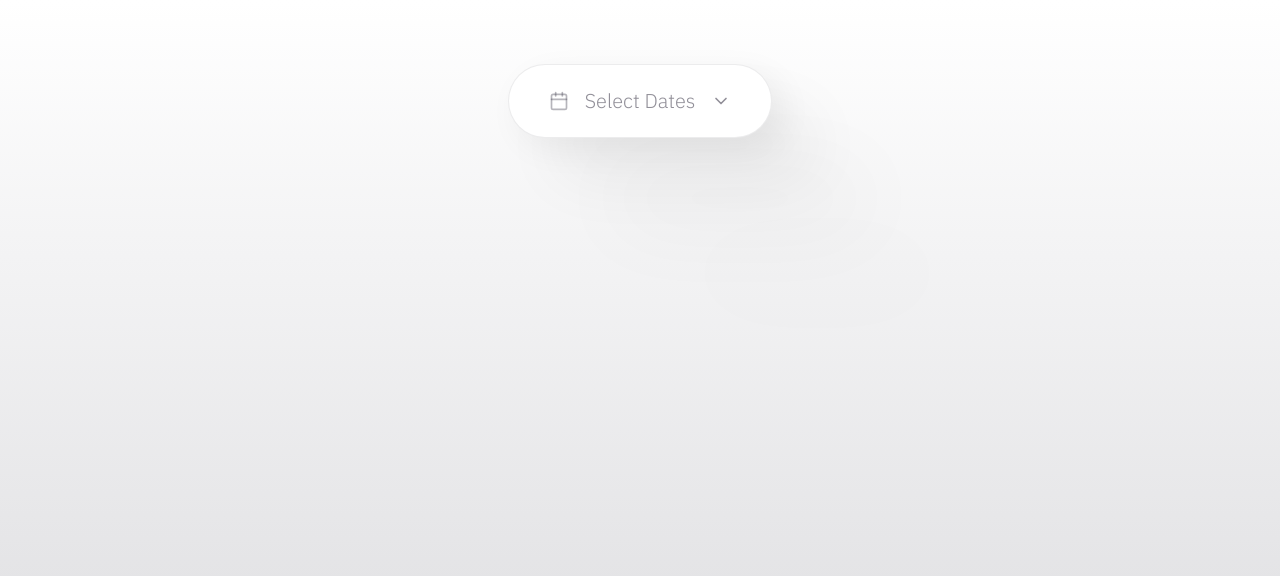
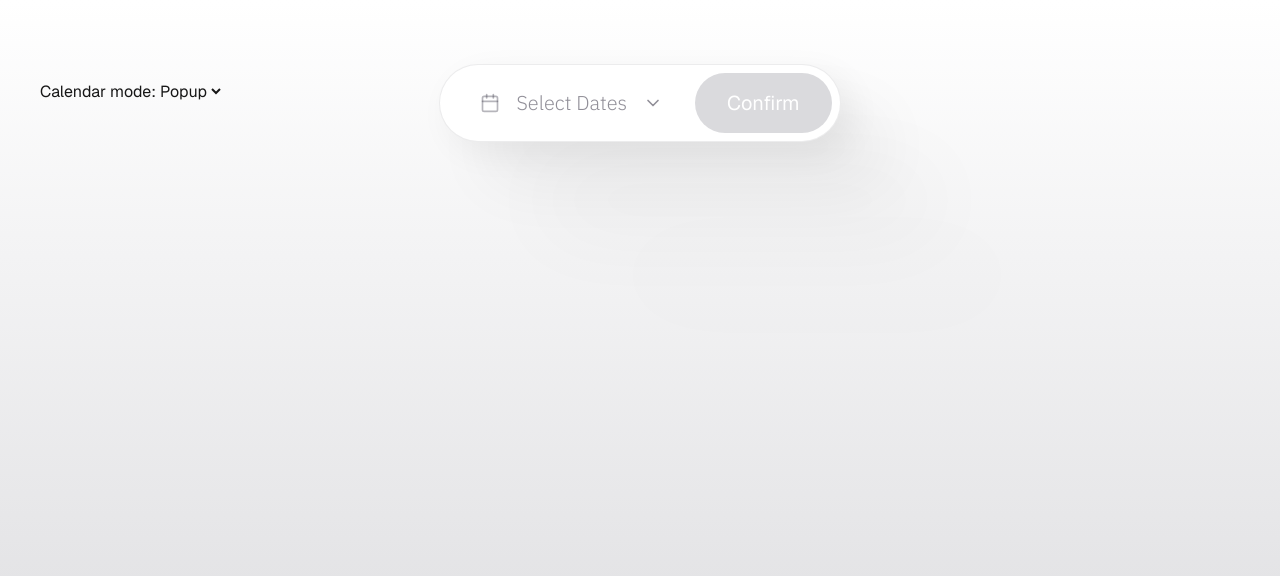
Before and after one commit to vjeran-zivkovic007/date-range-calendar, a Next.js app: page / in a window 1280 px wide. Shown: the top 576 px of the page. Built offline with nearby package versions, Linux system fonts and the light colour scheme.

Commit message:
Allow mode select on client side

```diff
--- a/app/page.tsx
+++ b/app/page.tsx
@@ -1,10 +1,10 @@
-import { Calendar } from "./ui/calendar";
+import { ClientCalendar } from "./ui/calendar/client-calendar";
 
 export default function Home() {
   return (
     <div className="font-sans items-center justify-items-center min-h-screen p-8 pb-20 gap-16 sm:p-20 bg-gradient-to-b from-[#FFFFFF] to-[#DADADD]">
       <main className="flex flex-col gap-[32px] row-start-2 items-center sm:items-start">
-        <Calendar mode='modal' />
+        <ClientCalendar />
       </main>
     </div>
   );
--- a/app/ui/calendar/calendar.tsx
+++ b/app/ui/calendar/calendar.tsx
@@ -20,14 +20,16 @@ export type ModeType = "popup" | "modal";
 
 export type CalendarProps = {
   mode: ModeType;
-  disabled?: DayPickerProps["disabled"];
+  disabledDates?: DayPickerProps["disabled"];
+  // availableDates: { date: Date, price?: number }[];
 };
 
 function onConfirm(selected: DateRange) {
   alert(`You selected ${formatDateRange(selected)}`);
+  // request to backend/database
 }
 
-export function Calendar({ mode, disabled }: CalendarProps) {
+export function Calendar({ mode, disabledDates }: CalendarProps) {
   const [selected, setSelected] = useState<DateRange | undefined>();
   const forceModal = useForceModal();
 
@@ -46,13 +48,13 @@ export function Calendar({ mode, disabled }: CalendarProps) {
         mode="range"
         selected={selected}
         onSelect={(range) => {
-          if (rangeIncludesDisabledDays(range, disabled)) {
+          if (rangeIncludesDisabledDays(range, disabledDates)) {
             alert("Range contains disabled dates!");
             return;
           }
           setSelected(range);
         }}
-        disabled={disabled}
+        disabled={disabledDates}
         className={mode === "popup" ? "p-4" : ""}
         footer={!forceModal && <Footer />}
       />
--- /dev/null
+++ b/app/ui/calendar/client-calendar.tsx
@@ -0,0 +1,33 @@
+"use client";
+
+import { useState } from "react";
+import { Calendar, ModeType } from "./calendar";
+
+export const ClientCalendar = () => {
+  const [mode, setMode] = useState<ModeType>("popup");
+
+  return (
+    <>
+      {renderModeSelector()}
+      <Calendar
+        mode={mode}
+        disabledDates={[
+          { before: new Date() },
+          { from: new Date(2025, 7, 13), to: new Date(2025, 7, 18) },
+        ]}
+      />
+    </>
+  );
+
+  function renderModeSelector() {
+    return (
+      <div className="fixed left-10">
+        <label htmlFor="mode">Calendar mode:</label>
+        <select id="mode" onChange={(e) => setMode(e.target.value as ModeType)}>
+          <option value="popup">Popup</option>
+          <option value="modal">Modal</option>
+        </select>
+      </div>
+    );
+  }
+};
--- a/app/ui/calendar/components/input.tsx
+++ b/app/ui/calendar/components/input.tsx
@@ -18,7 +18,7 @@ export const Input = ({
 
   return (
     <div className="fixed bottom-4 md:relative" {...props}>
-      <div className="flex input-box-shadow px-2 py-2 min-h-[66px] md:min-h-[74px] bg-white-100 rounded-full shadow-sm border border-gray-10 cursor-pointer">
+      <div className="flex items-center input-box-shadow px-2 py-2 min-h-[66px] md:min-h-[74px] bg-white-100 rounded-full shadow-sm border border-gray-10 cursor-pointer">
         <div className="flex items-center px-4">
           <Image
             className="dark:invert mx-4"
```
